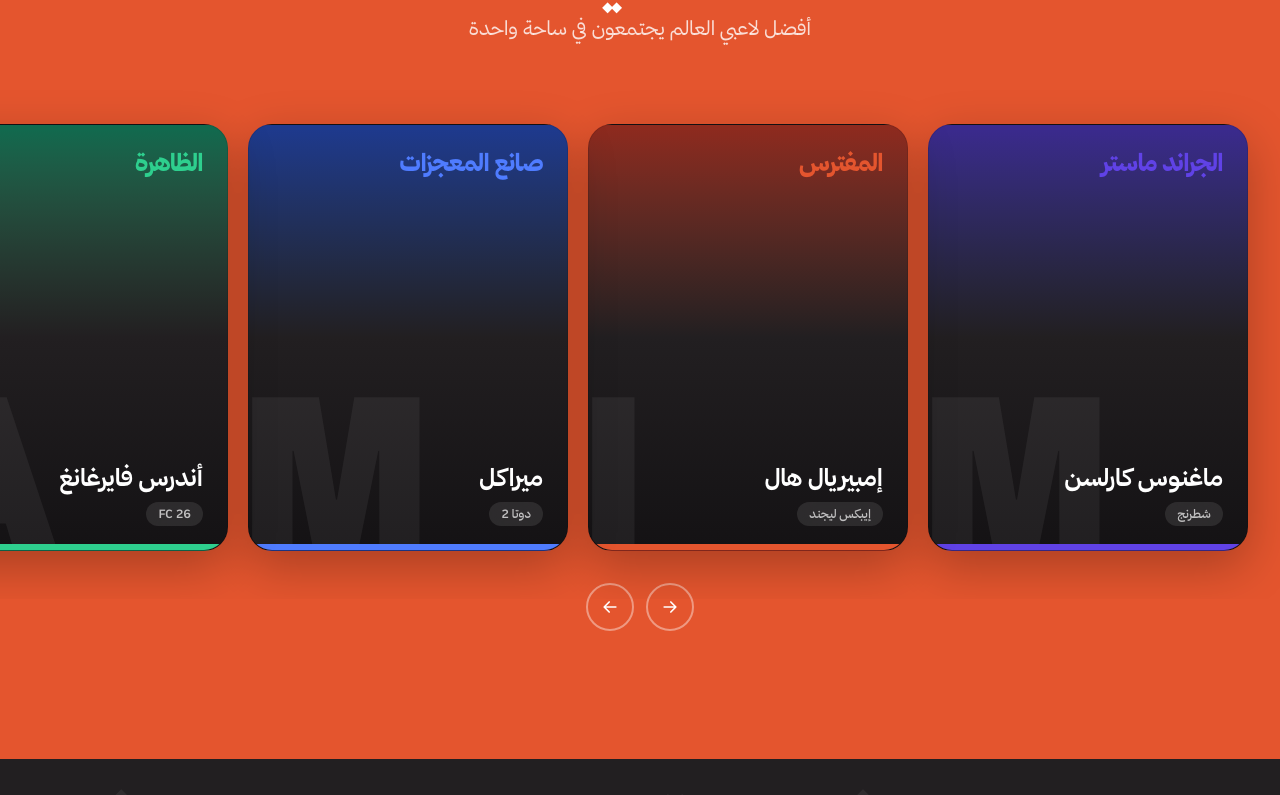
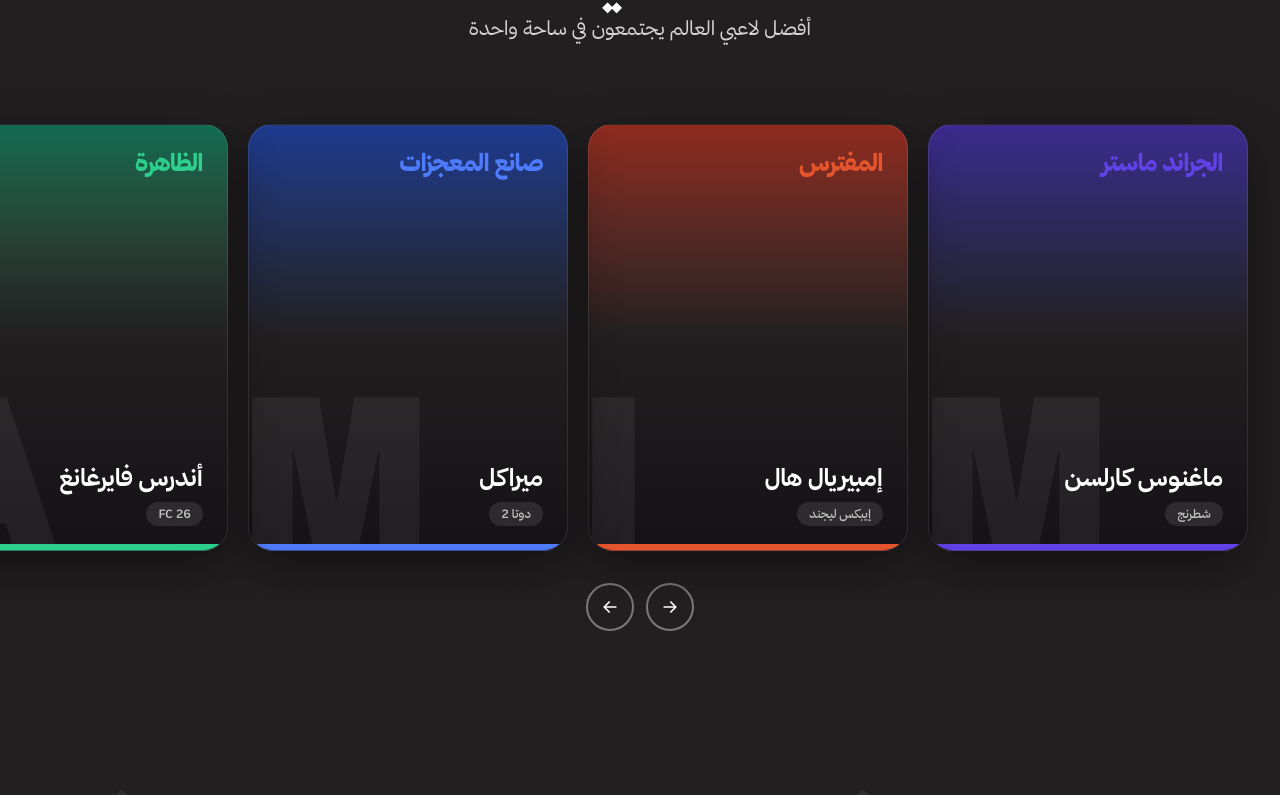
Before and after one commit to karimsoliman7/esports-world-cup-landing, a Next.js app: page /ar in a window 1280 px wide. Shown: the part 1225-2020 px from the top of the page. Built offline with nearby package versions, Linux system fonts and the light colour scheme.

Commit message:
Players section background to black
Cards get a white/10 border and deeper shadow for definition
on the dark background.

Co-Authored-By: Claude Fable 5 <noreply@anthropic.com>

```diff
--- a/components/PlayersCarousel.tsx
+++ b/components/PlayersCarousel.tsx
@@ -29,7 +29,7 @@ export default function PlayersCarousel({
   };
 
   return (
-    <section id="players" className="relative bg-orange py-24 md:py-32">
+    <section id="players" className="relative bg-ink py-24 md:py-32">
       <div className="mx-auto max-w-7xl px-5 md:px-8">
         <SectionHeading
           title={dict.title}
@@ -48,7 +48,7 @@ export default function PlayersCarousel({
             {players.map((p) => (
               <article
                 key={p.id}
-                className={`group relative aspect-[3/4] w-64 shrink-0 snap-start overflow-hidden rounded-3xl bg-gradient-to-b text-white ${p.gradient} border border-black/10 shadow-[0_16px_48px_rgba(0,0,0,0.25)] transition-transform duration-500 hover:-translate-y-2 md:w-80`}
+                className={`group relative aspect-[3/4] w-64 shrink-0 snap-start overflow-hidden rounded-3xl bg-gradient-to-b text-white ${p.gradient} border border-white/10 shadow-[0_16px_48px_rgba(0,0,0,0.45)] transition-transform duration-500 hover:-translate-y-2 md:w-80`}
               >
                 {/* ghosted monogram in place of the player photo (assets TBD) */}
                 <span
```
